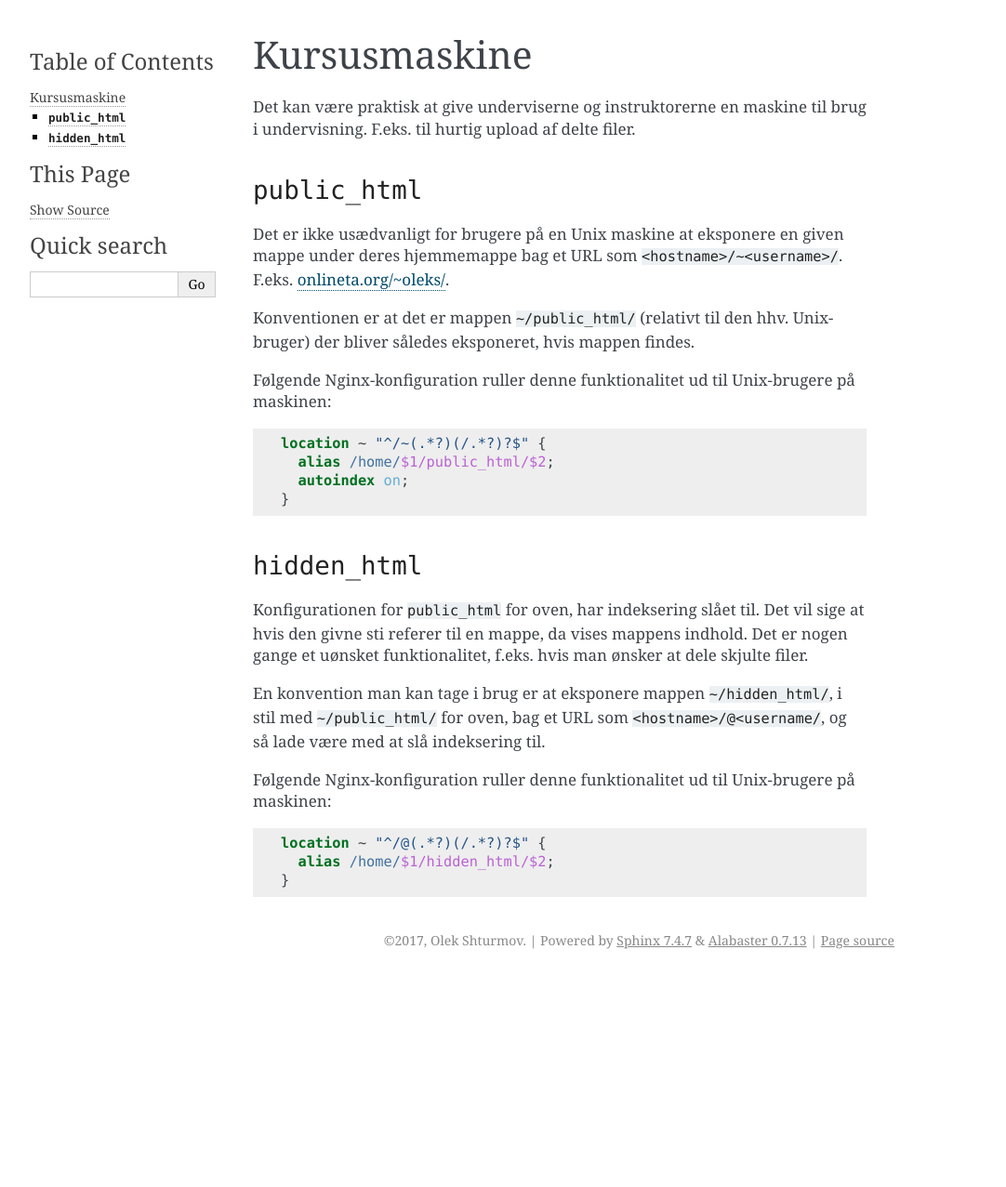
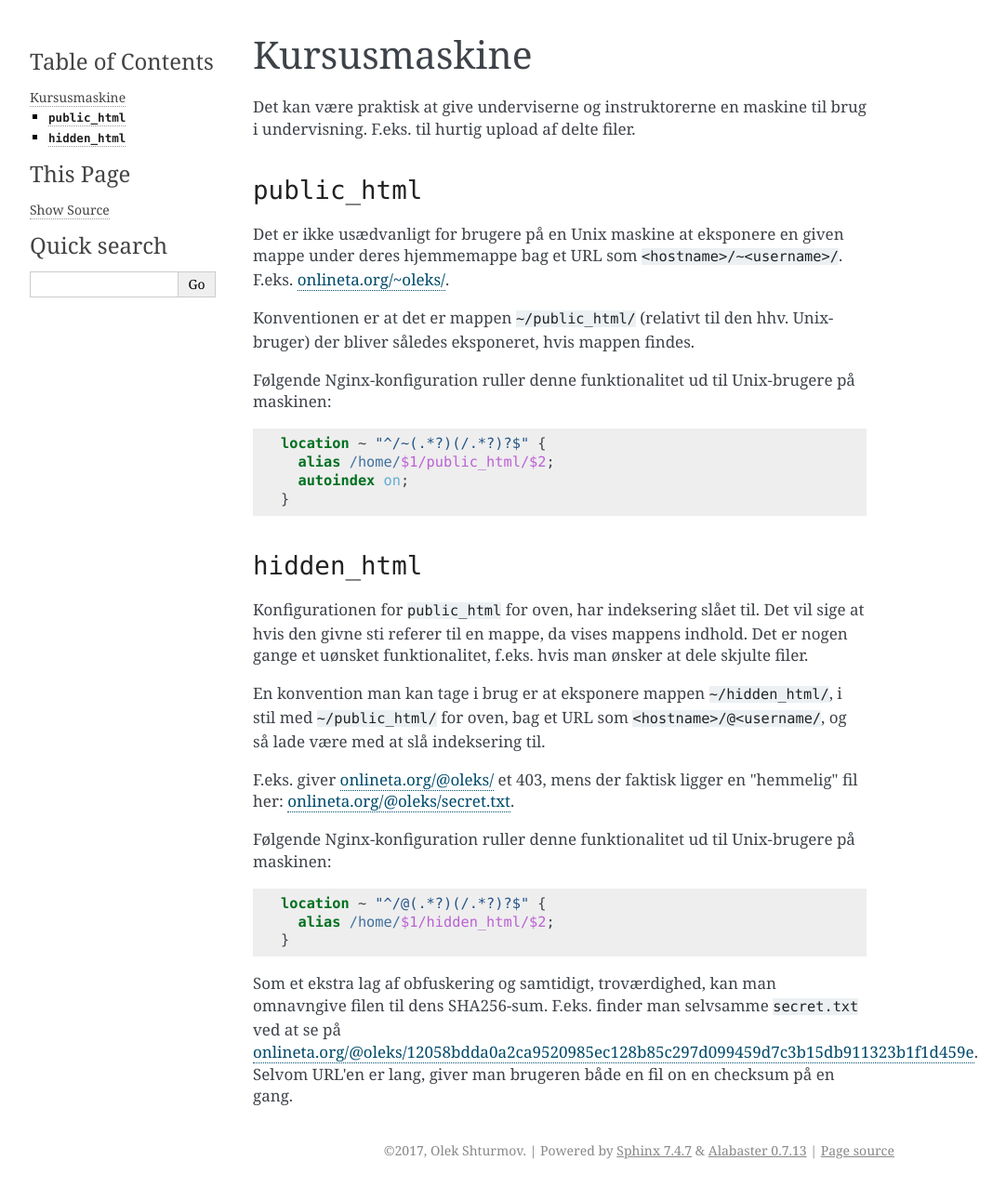
Before and after one commit to DIKUNIX/docs, a Sphinx documentation site: the page built from docs/kursusmaskine.rst, in a window 1280 px wide. Shown: the whole page at 93% size, without its empty margins (148-1230 px from the left). Built offline with Sphinx 7.4.7, drawn with Linux system fonts in a browser that asks for light colours; before the commit the page ends 1051 px from its top, so only the background shows below that.

Commit message:
Some more examples of secret files

```diff
--- a/docs/kursusmaskine.rst
+++ b/docs/kursusmaskine.rst
@@ -37,6 +37,10 @@ En konvention man kan tage i brug er at eksponere mappen ``~/hidden_html/``, i
 stil med ``~/public_html/`` for oven, bag et URL som
 ``<hostname>/@<username/``, og så lade være med at slå indeksering til.
 
+F.eks. giver `onlineta.org/@oleks/ <https://onlineta.org/@oleks/>`_ et 403,
+mens der faktisk ligger en "hemmelig" fil her: `onlineta.org/@oleks/secret.txt
+<https://onlineta.org/@oleks/secret.txt>`_.
+
 Følgende Nginx-konfiguration ruller denne funktionalitet ud til Unix-brugere på
 maskinen:
 
@@ -45,3 +49,11 @@ maskinen:
   location ~ "^/@(.*?)(/.*?)?$" {
     alias /home/$1/hidden_html/$2;
   }
+
+Som et ekstra lag af obfuskering og samtidigt, troværdighed, kan man omnavngive
+filen til dens SHA256-sum. F.eks. finder man selvsamme ``secret.txt`` ved at se
+på
+`onlineta.org/@oleks/12058bdda0a2ca9520985ec128b85c297d099459d7c3b15db911323b1f1d459e
+<https://onlineta.org/@oleks/12058bdda0a2ca9520985ec128b85c297d099459d7c3b15db911323b1f1d459e>`_.
+Selvom URL'en er lang, giver man brugeren både en fil on en checksum på en
+gang.
```
